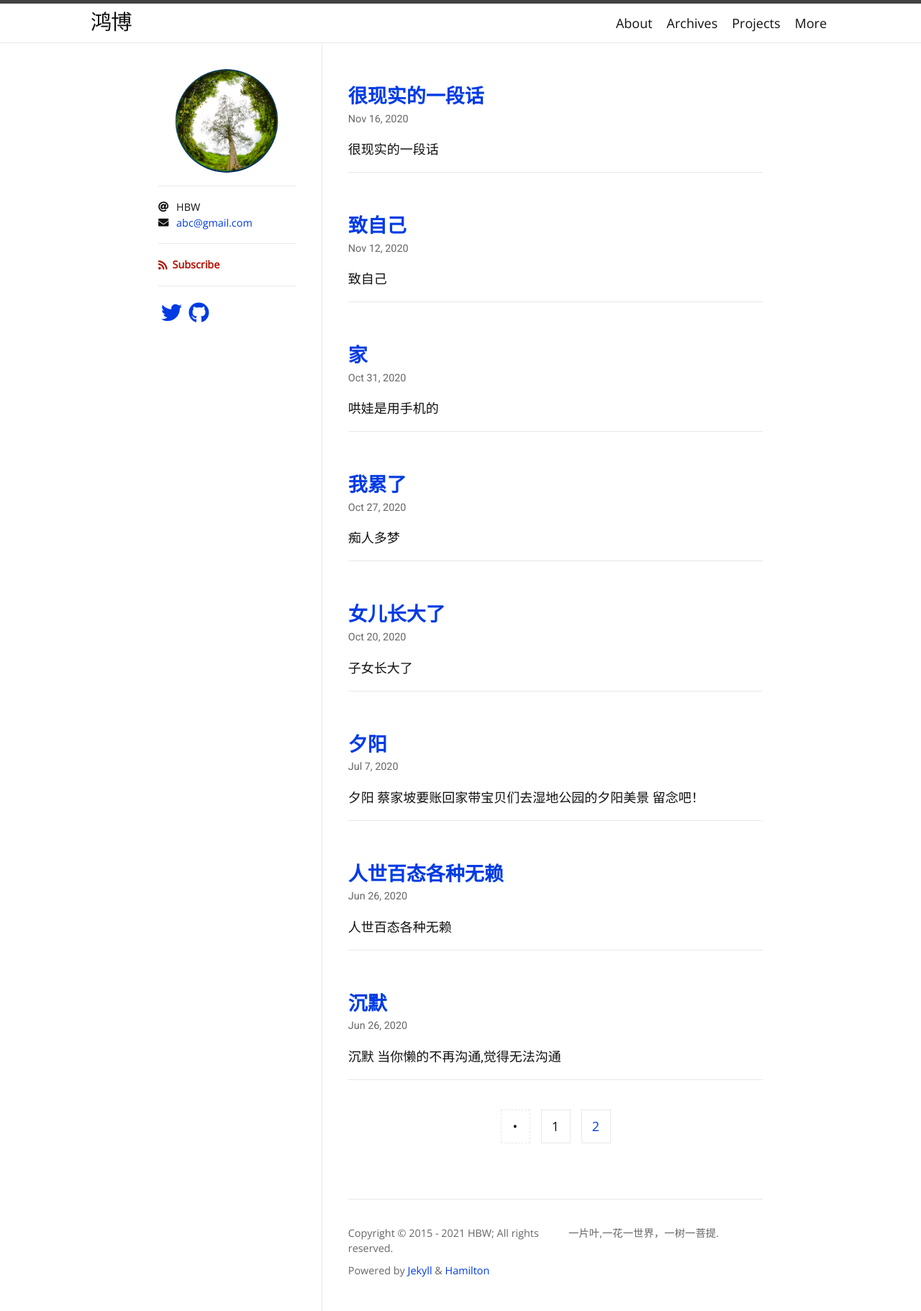
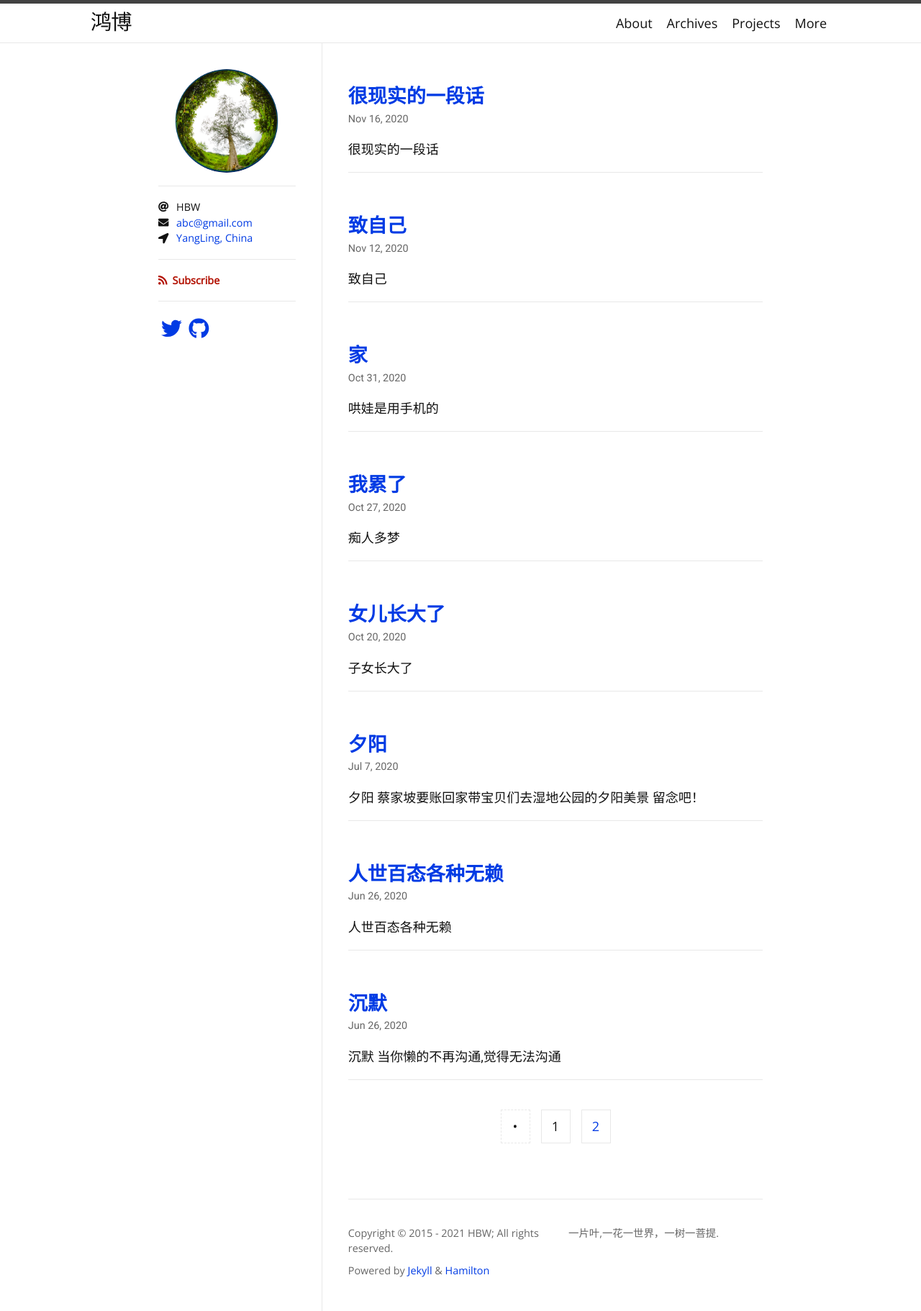
Before and after one commit to YiPianYe/hamilton, a Jekyll site: the page built from index.html, in a window 1280 px wide. Shown: the whole page at 72% size. Built offline with Jekyll 4.4.1, drawn with Linux system fonts in a browser that asks for light colours; some web fonts are replaced; the list of posts is cut into pages by our own code.

Commit message:
Update _config.yml

```diff
--- a/_config.yml
+++ b/_config.yml
@@ -1,8 +1,11 @@
 title: 鸿博
 description: 一片叶,一花一世界，一树一菩提.
+url: https://hbw.me
 author: HBW
 avatar: /logo.png
 email: abc@gmail.com
+location: YangLing, China
+timezone: +0000
 
 plugins:
   - jekyll-seo-tag
```
